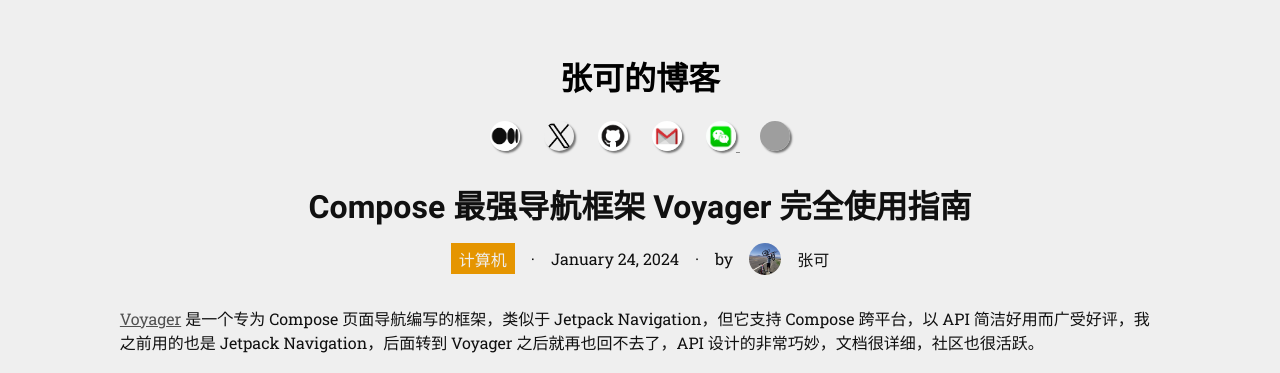
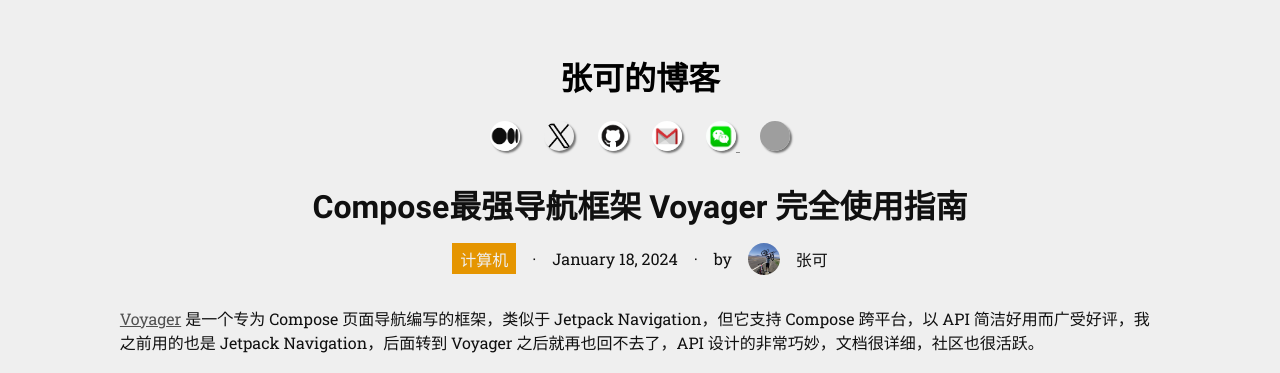
Before and after one commit to 0xZhangKe/0xZhangKe.github.io, a Jekyll site: the page built from _posts/2024-01-18-voyager-2.md, in a window 1280 px wide and 900 px high. Shown: the top 373 px of the window. Built offline with Jekyll 4.4.1, drawn with Linux system fonts in a browser that asks for light colours; comment, search, counter and statistics services are not loaded; grey boxes are pictures that could not be loaded.

Commit message:
update voyager blog

```diff
--- a/_posts/2024-01-18-voyager.md
+++ b/_posts/2024-01-18-voyager-2.md
@@ -1,9 +1,9 @@
 ---
 layout: post
 category: computer
-title: "Compose 最强导航框架 Voyager 完全使用指南"
+title: "Compose最强导航框架 Voyager 完全使用指南"
 author: ZhangKe
-date:   2024-01-24 23:19:30 +0800
+date:   2024-01-18 12:54:30 +0800
 ---
 
 [Voyager](https://voyager.adriel.cafe/) 是一个专为 Compose 页面导航编写的框架，类似于 Jetpack Navigation，但它支持 Compose 跨平台，以 API 简洁好用而广受好评，我之前用的也是 Jetpack Navigation，后面转到 Voyager 之后就再也回不去了，API 设计的非常巧妙，文档很详细，社区也很活跃。
```
